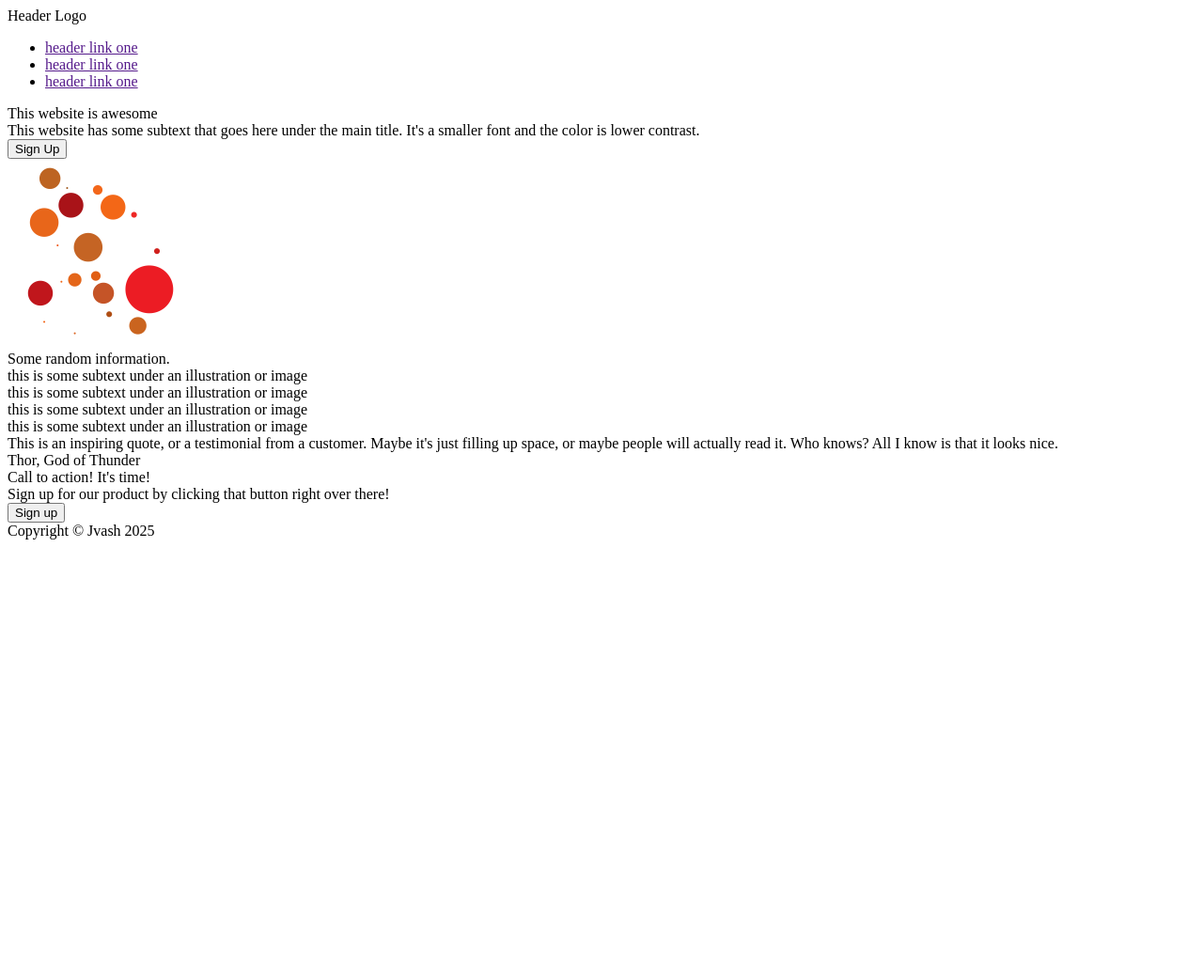
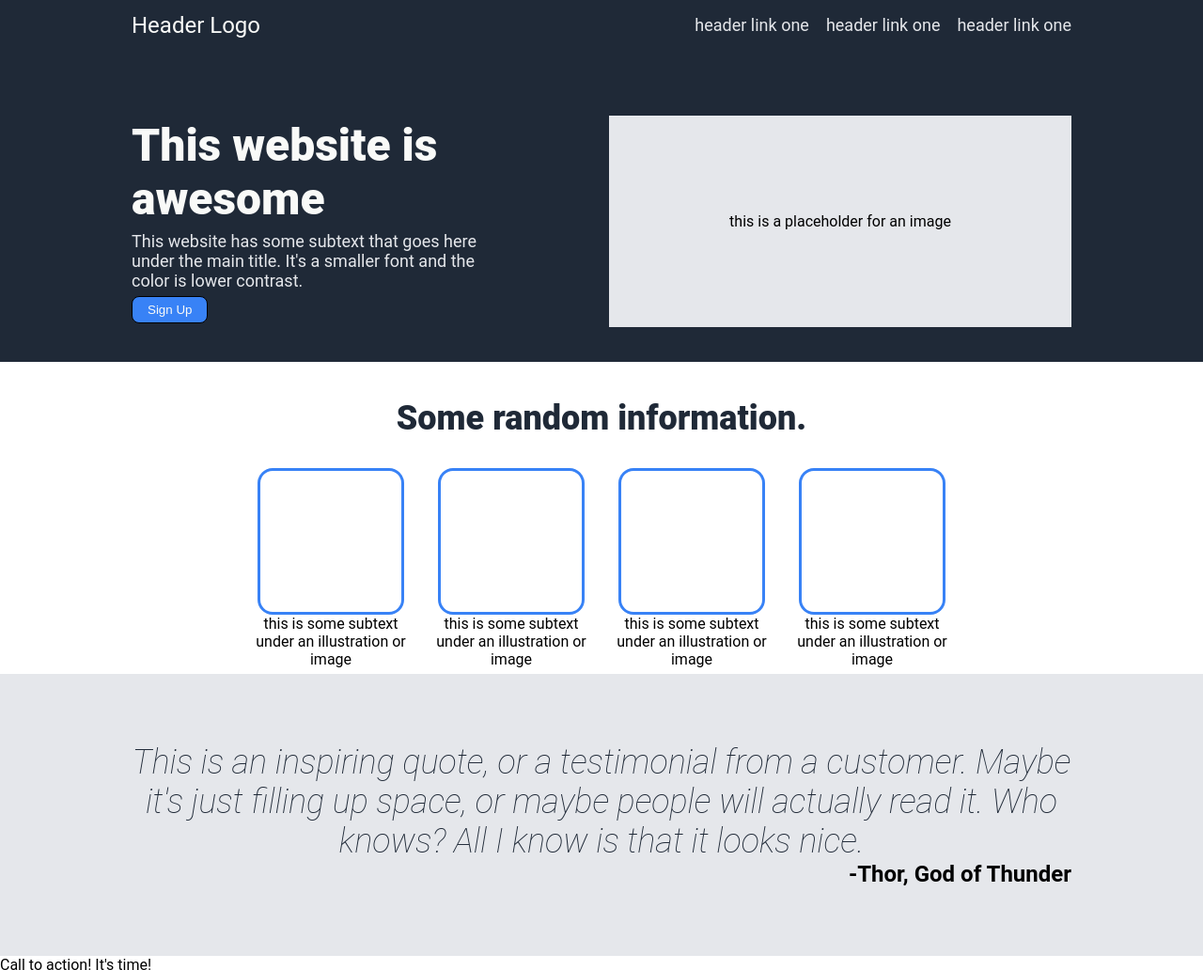
Before and after one commit to Jershz/odin-website-project, a plain HTML site: page index.html in a window 1280 px wide. Shown: the top 1032 px of the page at 94% size. Before the commit the page ends 800 px from the top, so only its background shows below. Drawn offline with Linux system fonts and the light colour scheme.

Commit message:
style.css: Add style to website

```diff
--- a/index.html
+++ b/index.html
@@ -7,9 +7,10 @@
     <title>Project: Landing Page</title>
 </head>
 <body>
+    <div class="main">
         <div class="header">
-        <div class="logo">Header Logo</div>
-        <div class="links">
+            <div class="header-logo">Header Logo</div>
+            <div class="header-links">
                 <ul>
                     <li><a href="">header link one</a></li>
                     <li><a href="">header link one</a></li>
@@ -19,19 +20,19 @@
         </div>
 
         <div class="intro">
-        <div class="left">
+            <div class="intro-left">
                 <div class="intro-title">This website is awesome</div>
                 <div class="intro-text">This website has some subtext that goes here under the main title.
                                         It's a smaller font and the color is lower contrast.</div>
-            <button class="sign-up">Sign Up</button>
+                <button class="intro-button">Sign Up</button>
             </div>
-        <div class="right">
-            <div class="intro-image">
-                <img src="./images/random-colored-circles-clipart.png" style="width:200px;height:auto;" alt="Colored circles image">
+            <div class="intro-right">
+                <div class="intro-image">this is a placeholder for an image</div>
             </div>
         </div>
     </div>
 
+    <div class="second-main">
         <div class="content">
             <div class="content-top">Some random information.</div>
             <div class="content-bottom">
@@ -53,9 +54,13 @@
                 </div>
             </div>
         </div>
+    </div>
+
+    <div class="third-main">
         <div class="quote">
             <div class="quote-text">This is an inspiring quote, or a testimonial from a customer. Maybe it's just filling up space, or maybe people will actually read it. Who knows? All I know is that it looks nice.</div>
-        <div class="quote-signature">Thor, God of Thunder</div>
+            <div class="quote-signature">-Thor, God of Thunder</div>
+        </div>
     </div>
 
         <div class="signup">
@@ -74,5 +79,6 @@
             <div class="footer-text">Copyright &copy; Jvash 2025</div>
         </div>
 
+
 </body>
 </html>
--- a/styles/style.css
+++ b/styles/style.css
@@ -0,0 +1,178 @@
+html {
+    font-family: Roboto;
+}
+
+body {
+    margin: 0;
+}
+
+ul {
+    list-style-type: none;
+    display: flex;
+    gap: 18px;
+}
+
+/*
+.header-logo, .header-links {
+    margin-left: 300px;
+    margin-right: 300px;
+    margin-top: 0;
+    margin-bottom: 0;
+}
+*/
+.main {
+    display: flex;
+    flex-direction: column;
+    align-items: center;
+    background-color: #1F2937;
+    justify-content: center;
+}
+
+.second-main {
+    display: flex;
+    align-items: center;
+    justify-content: center;
+}
+
+.third-main {
+    display: flex;
+    align-items: center;
+    justify-content: center;
+    background-color: #E5E7EB;
+}
+
+.header {
+    width: 1000px;
+    display: flex;
+    background-color: #1F2937;
+    justify-content: space-between;
+    align-items: center;
+}
+
+.header-logo {
+    font-size: 24px;
+    color: #F9FAF8;
+}
+
+.intro {
+    width: 1000px;
+    height: 300px;
+    display: flex;
+    justify-content: space-between;
+    align-items: center;
+    background-color: #1F2937;
+    padding-top: 32px;
+    gap: 16px;
+}
+
+.intro-left {
+    display: flex;
+    flex-direction: column;
+    justify-content: center;
+    align-items: flex-start;
+    align-self: center;
+    width: 50%;
+}
+
+.intro-right {
+    width: 50%;
+    height: 75%;
+    display: flex;
+    justify-content: center;
+    align-items: center;
+    text-align: center;
+    background-color: #E5E7EB;
+}
+
+.intro-title {
+    font-size: 48px;
+    color: #F9FAF8;
+    font-weight: 900;
+    width: 400px;
+}
+
+.intro-text {
+    font-size: 18px;
+    color: #E5E7EB;
+    padding-top: 6px;
+    padding-bottom: 6px;
+    width: 400px;
+}
+
+.intro-button {
+    background-color: #3882F6;
+    padding: 6px 16px;
+    border-radius: 8px;
+    color: #F9FAF8;
+    border: 1px solid black;
+}
+
+a {
+    font-size: 18px;
+    color: #E5E7EB;
+    text-decoration: none;
+}
+
+.content {
+    width: 1000px;
+    height: 300px;
+    display: flex;
+    flex-direction: column;
+    justify-content: center;
+    align-items: center;
+    padding-top: 32px;
+}
+
+.content-top {
+    display: flex;
+    font-size: 36px;
+    color: #1F2937;
+    font-weight: 900;
+    justify-content: center;
+    align-items: center;
+}
+
+.content-bottom {
+    display: flex;
+    padding-top: 32px;
+    gap: 32px;
+}
+
+.content-card {
+    display: flex;
+    flex-direction: column;
+    align-items: center;
+    justify-content: center;
+    text-align: center;
+    width: 160px;
+}
+
+.content-card-box {
+    width: 150px;
+    height: 150px;
+    border: 3px solid #3882F6;
+    border-radius: 16px;
+}
+
+.quote {
+    width: 1000px;
+    height: 300px;
+    display: flex;
+    flex-direction: column;
+    justify-content: center;
+
+}
+
+.quote-text {
+    text-align: center;
+    font-size: 36px;
+    font-weight: 200;
+    color: #1F2937;
+    font-style: italic;
+}
+
+.quote-signature {
+    text-align: right;
+    font-weight: bold;
+    font-size: 24px;
+}
```
Lines whose indentation alone changed are shown as unchanged.
